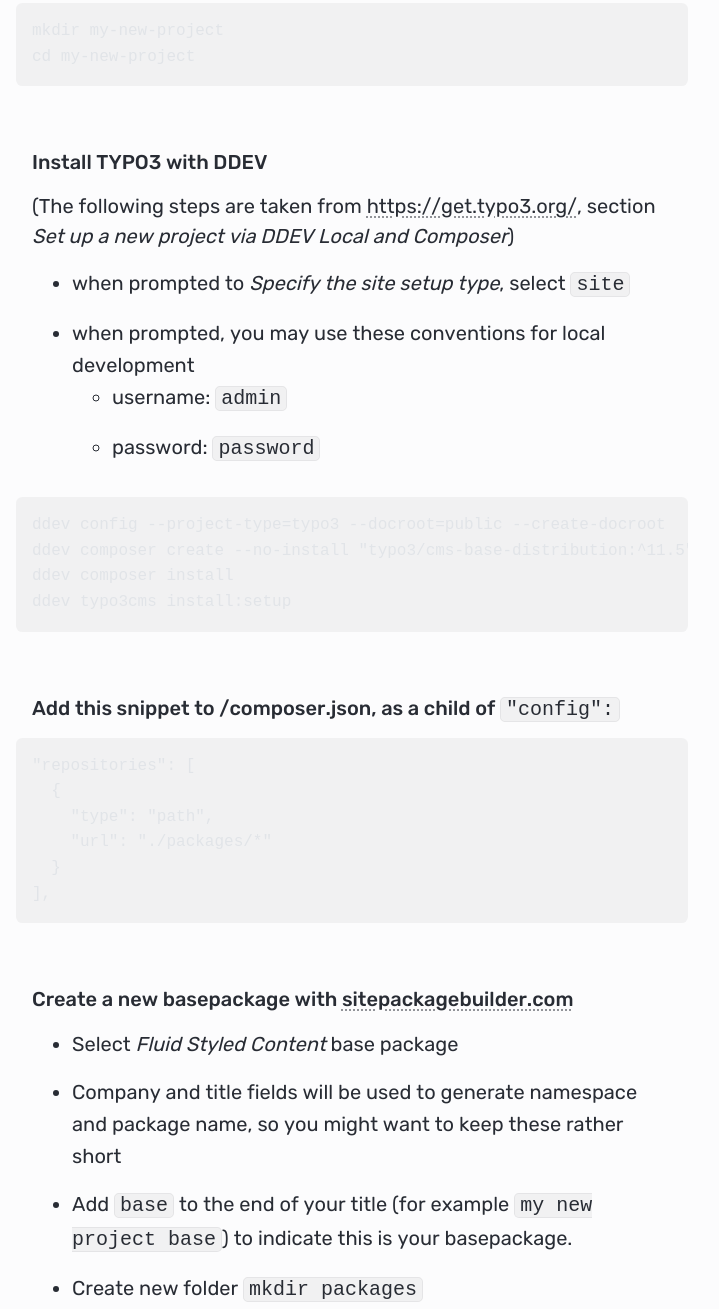
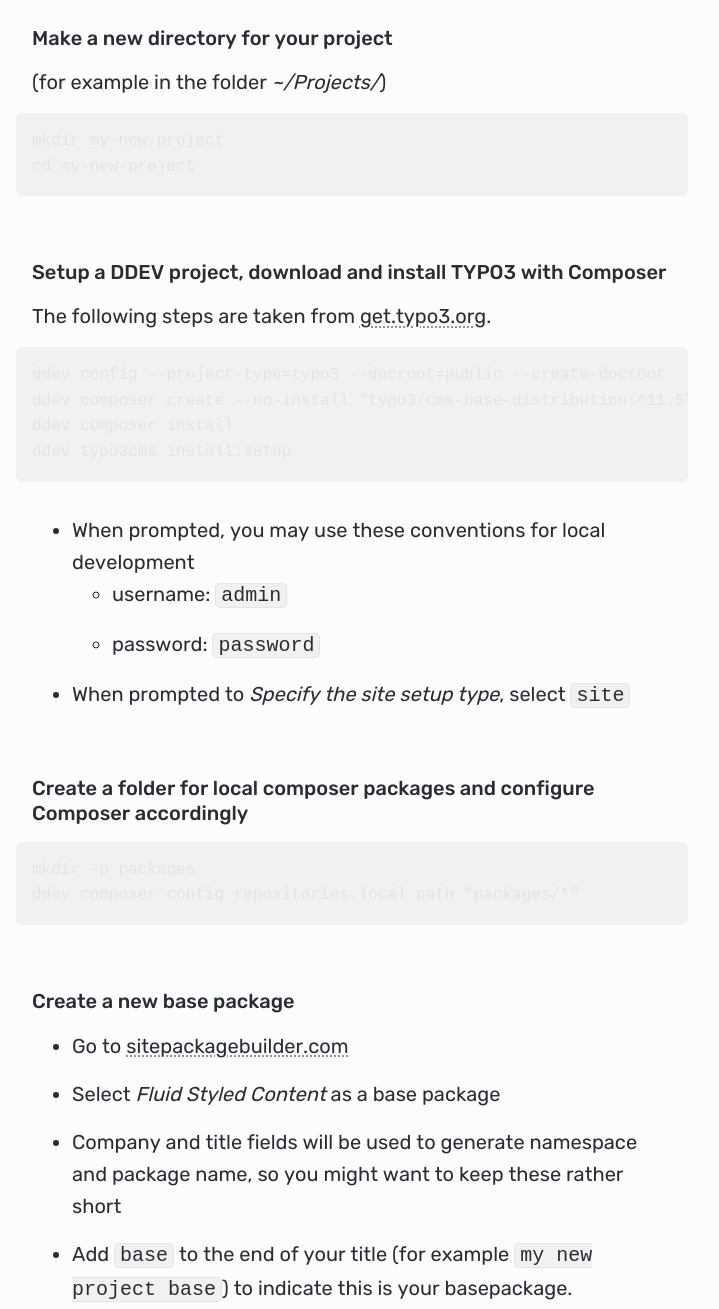
Before and after one commit to fgeierst/florian-geierstanger-org, an Astro site: page /blog/typo3-installation-guide in a window 1280 px wide. Shown: the part 579-1888 px from the top of the page, without its empty margins (288-1007 px from the left). Built offline with nearby package versions, Linux system fonts and the light colour scheme; Astro itself is replaced by a stand-in of ours; code samples lack their colours; no server answers.

Commit message:
edit: Use composer CLI to edit config
- add background section
- smaler edits

````diff
--- a/src/pages/blog/typo3-installation-guide.md
+++ b/src/pages/blog/typo3-installation-guide.md
@@ -8,9 +8,12 @@
 
 ## Prerequisites
 
-Install [Docker Desktop and DDEV Local](https://ddev.readthedocs.io/en/stable/users/install/).
+Install [Docker Desktop and DDEV Local](https://ddev.readthedocs.io/en/stable/users/install/) (macOS, Windows/WSL 2, Linux).
 
-## Make a new directory
+Start Docker Desktop from the command line with `open -a Docker` (macOS).
+
+
+## Make a new directory for your project
 (for example in the folder *~/Projects/*)
 
 ```shell
@@ -18,13 +21,9 @@
 cd my-new-project
 ```
 
-## Install TYPO3 with DDEV
+## Setup a DDEV project, download and install TYPO3 with Composer
 
-(The following steps are taken from https://get.typo3.org/, section *Set up a new project via DDEV Local and Composer*)
-- when prompted to *Specify the site setup type*, select `site`
-- when prompted, you may use these conventions for local development
-  - username: `admin`
-  - password: `password`
+The following steps are taken from [get.typo3.org](https://get.typo3.org/).
 
 ```shell
 ddev config --project-type=typo3 --docroot=public --create-docroot
@@ -32,26 +31,29 @@
 ddev composer install
 ddev typo3cms install:setup
 ```
+- When prompted, you may use these conventions for local development
+  - username: `admin`
+  - password: `password`
+- When prompted to *Specify the site setup type*, select `site`
 
-## Add this snippet to /composer.json, as a child of `"config":`
+## Create a folder for local composer packages and configure Composer accordingly
 
-```json
-"repositories": [
-	{
-		"type": "path",
-		"url": "./packages/*"
-	}
-],
+```bash
+mkdir -p packages
+ddev composer config repositories.local path "packages/*"
 ```
-## Create a new basepackage with [sitepackagebuilder.com](https://www.sitepackagebuilder.com/new/)
+## Create a new base package
 
-- Select *Fluid Styled Content* base package
+- Go to [sitepackagebuilder.com](https://www.sitepackagebuilder.com/new/)
+- Select *Fluid Styled Content* as a base package
 - Company and title fields will be used to generate namespace and package name, so you might want to keep these rather short
 - Add ` base` to the end of your title (for example `my new project base`) to indicate this is your basepackage.
 - Create new folder `mkdir packages`
 - Download the and extract the .zip file and copy the folder to /packages/
 
-## In */packages/my_new_project_base/composer.json* add a version number
+## Give the base package a version number
+
+Open */packages/my_new_project_base/composer.json* in your code editor and add a new entry for the version:
 
 ```json
 {
@@ -60,7 +62,9 @@
 }
 ```
 
-## Require the new base package with composer, using name and version from above
+## Require the new base package with composer
+
+Use name and version from above:
 
 ```bash
 ddev composer require my-company/my-new-project-base:^0.0.1
@@ -89,3 +93,13 @@
 ```typoscript
 @import 'EXT:my_new_project_base/Configuration/TypoScript/setup.typoscript'
 ```
+
+Done!
+
+
+
+## Background
+
+As a frontend developer setting up new projects is not my day to day business. However I find it useful to be able to quickly spin up a fresh TYPO3 installation. With this I'm able to try out new ideas, like the [TYPO3 Vite integration](/blog/typo3-vite/). Having access to a barebones installation also helps me to understand things better, compared to the grown and rather large projects I usually work with.
+
+Shout out to Korbinian Kugelmann, Sebastian Hofer and [Eric Bode](https://twitter.com/ErHaWeb/status/1561668711383240704).
````
